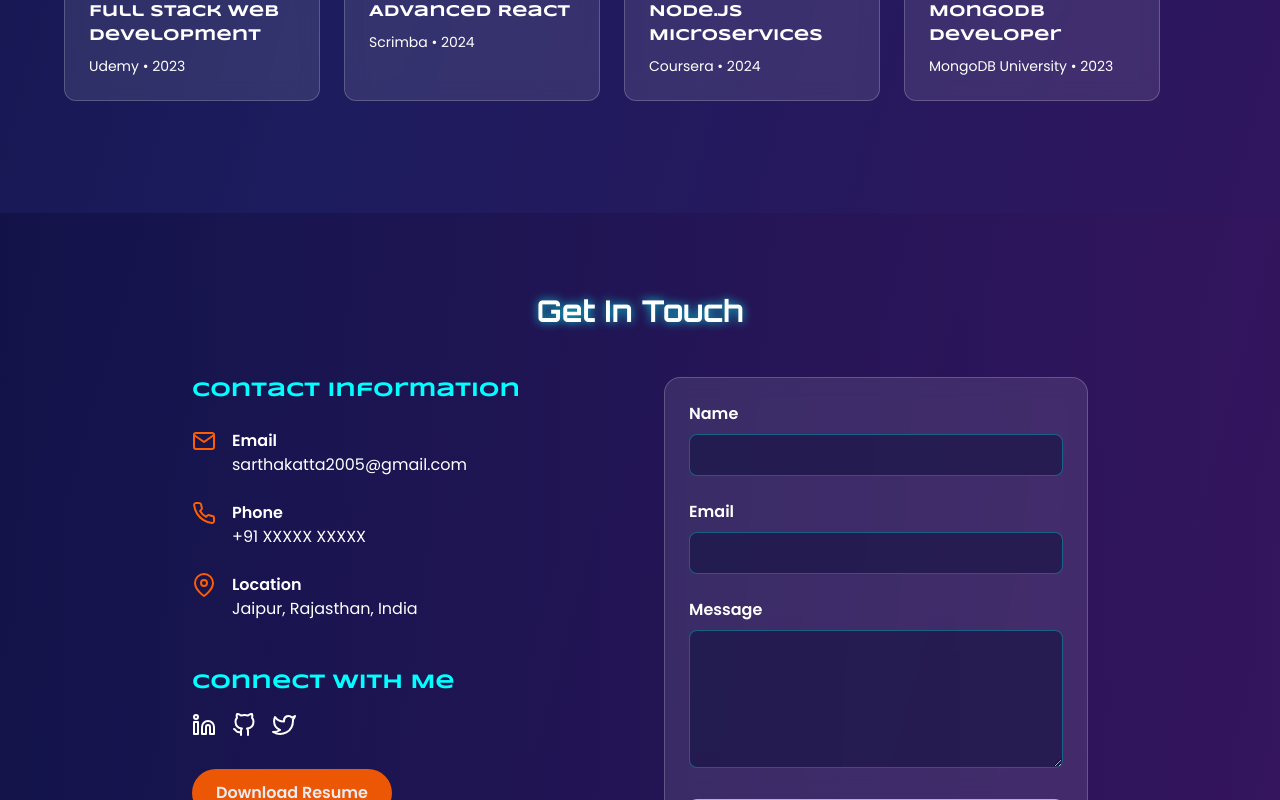
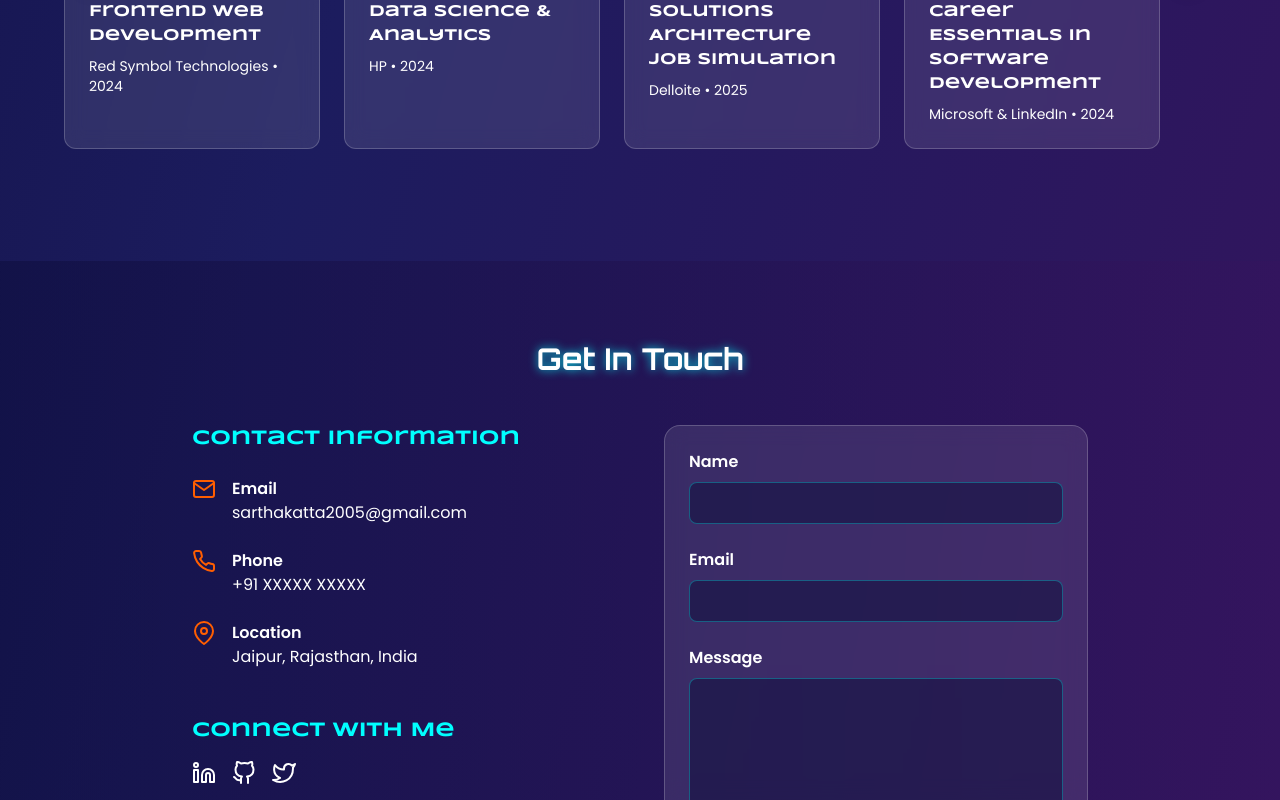
Before and after one commit to skprime07/portfolio, a plain HTML site: page index.html in a window 1280 px wide. Shown: the part 3429-4229 px from the top of the page. Drawn offline with nearby package versions, Linux system fonts and the light colour scheme.

Commit message:
Update index.html

```diff
--- a/index.html
+++ b/index.html
@@ -357,8 +357,8 @@
               <div class="mb-4">
                 <img src="https://placehold.co/200" alt="Full Stack Web Development Certification badge" class="w-full rounded-lg" />
               </div>
-              <h4 class="font-bold font-syncopate mb-2">Full Stack Web Development</h4>
-              <p class="text-sm">Udemy • 2023</p>
+              <h4 class="font-bold font-syncopate mb-2">Frontend Web Development</h4>
+              <p class="text-sm">Red Symbol Technologies • 2024</p>
             </div>
 
             <!-- Cert 2 -->
@@ -366,8 +366,8 @@
               <div class="mb-4">
                 <img src="https://placehold.co/200" alt="React Certification badge" class="w-full rounded-lg" />
               </div>
-              <h4 class="font-bold font-syncopate mb-2">Advanced React</h4>
-              <p class="text-sm">Scrimba • 2024</p>
+              <h4 class="font-bold font-syncopate mb-2">Data Science & Analytics</h4>
+              <p class="text-sm">HP • 2024</p>
             </div>
 
             <!-- Cert 3 -->
@@ -375,8 +375,8 @@
               <div class="mb-4">
                 <img src="https://placehold.co/200" alt="Node.js Certification badge" class="w-full rounded-lg" />
               </div>
-              <h4 class="font-bold font-syncopate mb-2">Node.js Microservices</h4>
-              <p class="text-sm">Coursera • 2024</p>
+              <h4 class="font-bold font-syncopate mb-2">Solutions Architecture Job Simulation</h4>
+              <p class="text-sm">Delloite • 2025</p>
             </div>
 
             <!-- Cert 4 -->
@@ -384,8 +384,8 @@
               <div class="mb-4">
                 <img src="https://placehold.co/200" alt="MongoDB Certification badge" class="w-full rounded-lg" />
               </div>
-              <h4 class="font-bold font-syncopate mb-2">MongoDB Developer</h4>
-              <p class="text-sm">MongoDB University • 2023</p>
+              <h4 class="font-bold font-syncopate mb-2">Career Essentials in Software Development</h4>
+              <p class="text-sm">Microsoft & LinkedIn • 2024</p>
             </div>
           </div>
 
```
